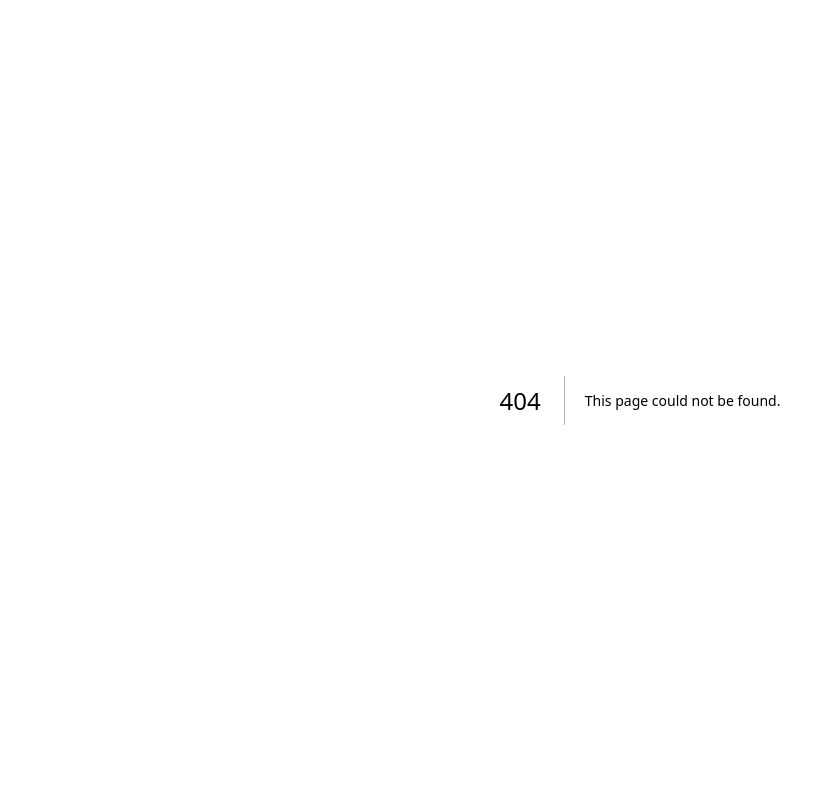
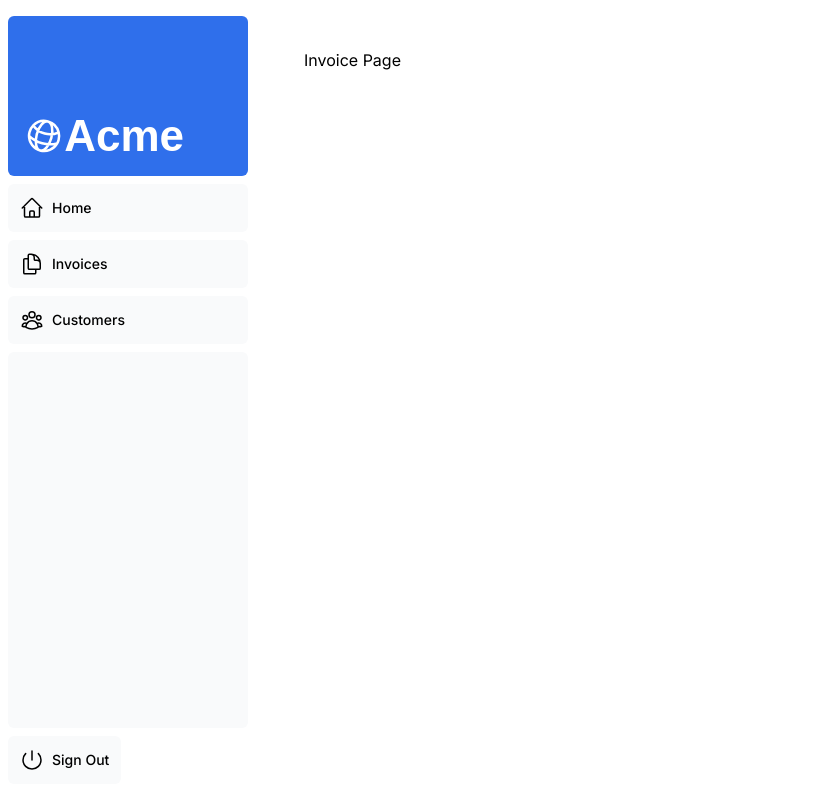
Before and after one commit to Polashahmad01/nextjs-dashboard, a Next.js app: page /dashboard/invoices in a window 1280 px wide. Before the commit this address had no page. Shown: the whole page, without its empty margins (0-835 px from the left). Built offline with nearby package versions, Linux system fonts and the light colour scheme; a web font is replaced by a local one.

Commit message:
Add new dashboard pages and layout component

```diff
--- /dev/null
+++ b/app/dashboard/customers/page.tsx
@@ -0,0 +1,5 @@
+export default function Page() {
+  return (
+    <p>Customer Page</p>
+  )
+}
--- /dev/null
+++ b/app/dashboard/invoices/page.tsx
@@ -0,0 +1,5 @@
+export default function Page() {
+  return (
+    <p>Invoice Page</p>
+  )
+}
--- /dev/null
+++ b/app/dashboard/layout.tsx
@@ -0,0 +1,12 @@
+import SideNav from "@/app/ui/dashboard/sidenav";
+
+export default function Layout({ children }: { children: React.ReactNode }) {
+  return (
+    <div className="flex h-screen flex-col md:flex-row md:overflow-hidden">
+      <div className="w-full flex-none md:w-64">
+        <SideNav />
+      </div>
+      <div className="flex-grow p-6 md:overflow-y-auto md:p-12">{children}</div>
+    </div>
+  );
+}
--- /dev/null
+++ b/app/dashboard/page.tsx
@@ -0,0 +1,5 @@
+export default function Page() {
+  return (
+    <p>Dashboard Page</p>
+  )
+}
```
